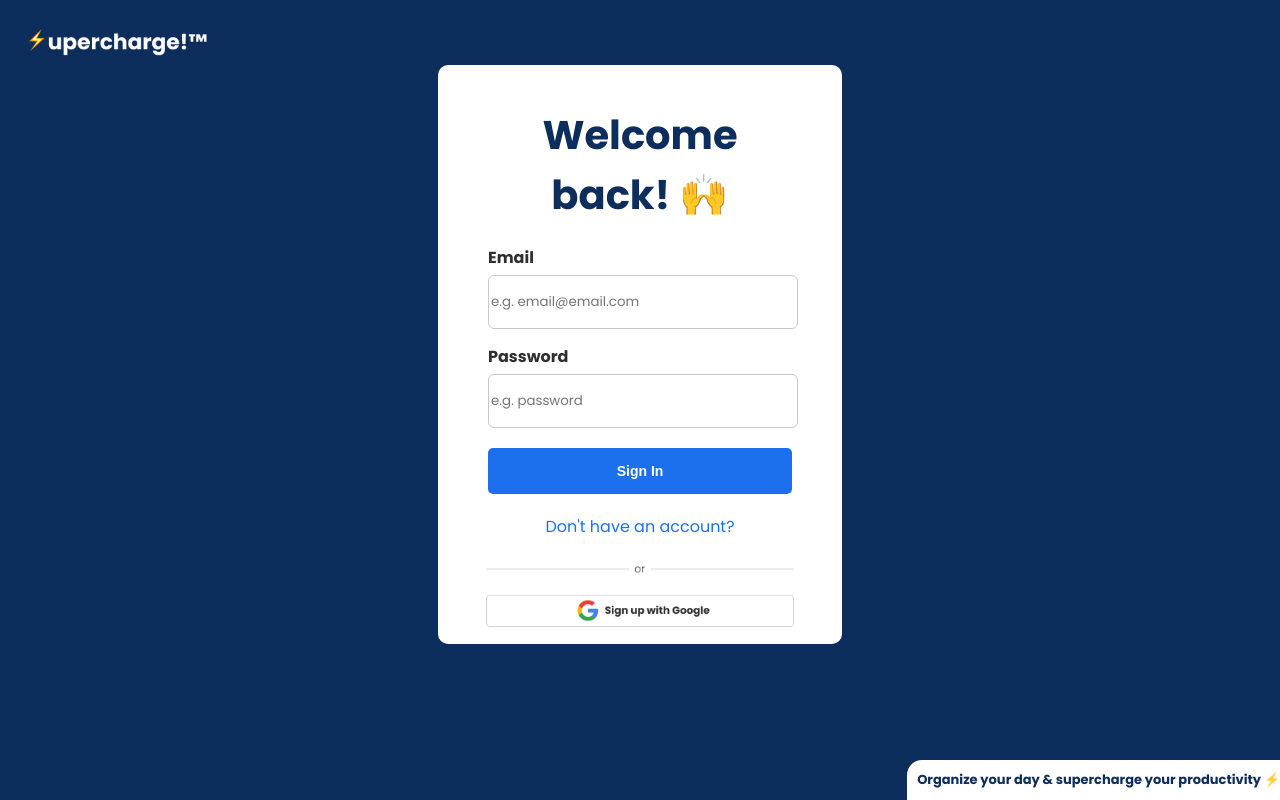
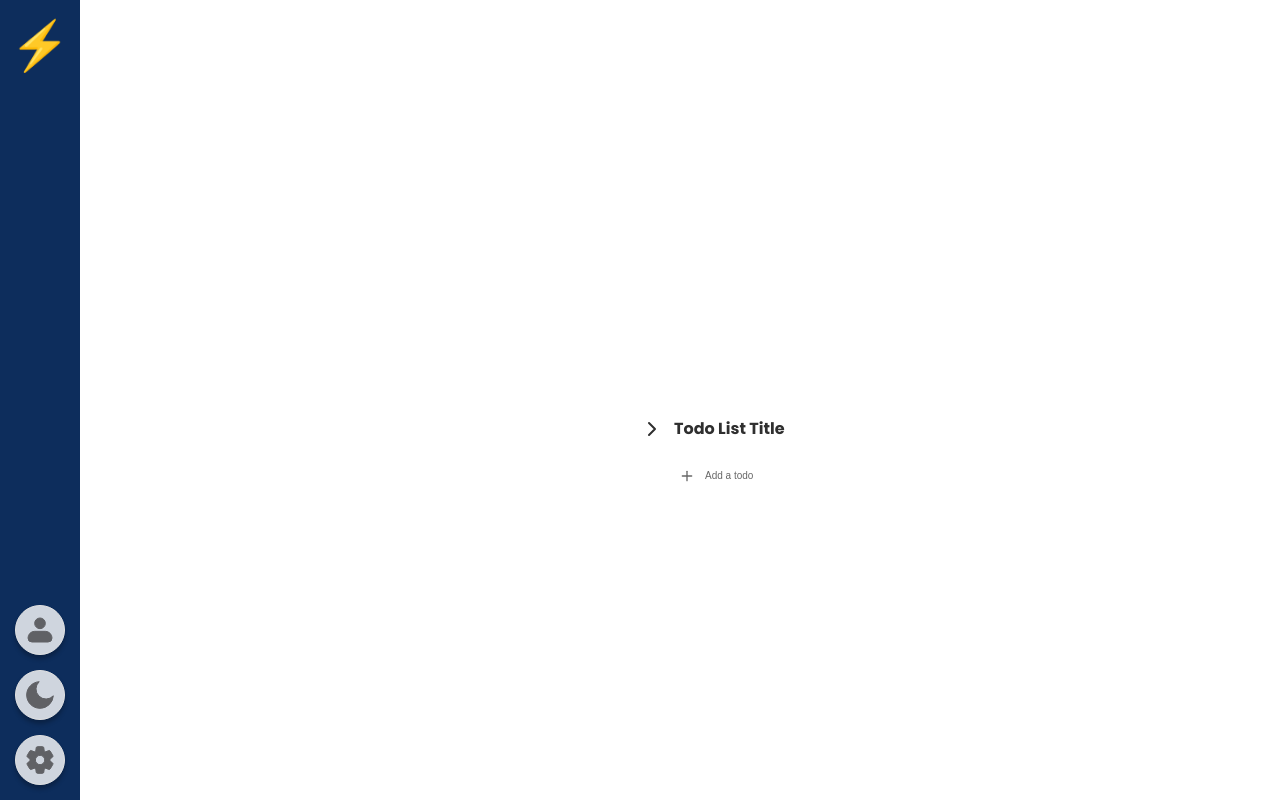
Before and after one commit to Int-Angel/supercharge, a React (Create React App) app: page / in a window 1280 px wide. Built offline with nearby package versions, Linux system fonts and the light colour scheme; no server answers.

Commit message:
feat: todo list

```diff
--- a/src/App.tsx
+++ b/src/App.tsx
@@ -12,7 +12,7 @@ function App() {
         padding: 0,
       }}
     >
-      <LogIn />
+      <Dashboard />
       {/* <LogIn/> */}
     </div>
   );
--- a/src/components/Todo/style.scss
+++ b/src/components/Todo/style.scss
@@ -16,7 +16,7 @@
 
     cursor: pointer;
     border-radius: 4px;
-    padding: 10px 20px;
+    //padding: 10px 20px;
     transition: all 0.2s ease-in-out;
     &:hover{
         background: #f8f9ff;
--- /dev/null
+++ b/src/components/TodoList/TodoList.tsx
@@ -0,0 +1,53 @@
+import { useState } from "react";
+import "./style.scss";
+import { ChevronDown, ChevronRight, Plus } from "react-feather";
+import Todo from "../Todo/Todo";
+
+interface Props {
+  id: string;
+  title: string;
+}
+
+export default function TodoList({ id, title }: Props) {
+  const [isExpanded, setIsExpanded] = useState(false);
+  const Icon = isExpanded ? ChevronDown : ChevronRight;
+
+  return (
+    <div className="TodoListContainer">
+      <div className="TodoListTitleContainer">
+        <Icon
+          className="TodoListIcon"
+          onClick={() => setIsExpanded(!isExpanded)}
+        />
+        <p className="TodoListTitle">{title}</p>
+      </div>
+      {isExpanded ? (
+        <div className="TodoListList">
+          <Todo
+            id="1"
+            description="todo description"
+            completed={false}
+            priority={3}
+          />
+          <Todo
+            id="1"
+            description="todo description"
+            completed={false}
+            priority={3}
+          />
+          <Todo
+            id="1"
+            description="todo description"
+            completed={false}
+            priority={3}
+          />
+        </div>
+      ) : null}
+
+      <div className="TodoListAddButton">
+        <Plus className="TodoListAddIcon" size={16} />
+        <p className="TodoListAddText">Add a todo</p>
+      </div>
+    </div>
+  );
+}
--- /dev/null
+++ b/src/components/TodoList/style.scss
@@ -0,0 +1,70 @@
+@import '../../colors.scss';
+
+.TodoListContainer{
+    width: 100%;
+    height: auto;
+
+    display: flex;
+    flex-direction: column;
+    align-items: flex-start;
+
+    .TodoListTitleContainer{
+        display: flex;
+        flex-direction: row;
+        align-items: center;
+        justify-content: flex-start;
+
+        gap: 10px;
+
+        .TodoListIcon{
+            cursor: pointer;
+            color: $text-dark-2;
+        }
+
+        .TodoListTitle{
+            font-family: Poppins;
+            font-size: 16px;
+            font-style: normal;
+            font-weight: 700;
+
+            color: $text-dark-2;
+        }
+    }
+
+    .TodoListList{
+        width: 100%;
+        display: flex;
+        flex-direction: column;
+        align-items: flex-start;
+        justify-content: flex-start;
+
+        gap: 10px;
+
+        margin-left: 34px;
+    }
+
+    .TodoListAddButton{
+        display: flex;
+        flex-direction: row;
+        align-items: center;
+        justify-content: flex-start;
+
+        gap: 10px;
+
+        cursor: pointer;
+        border-radius: 4px;
+        padding: 3px 5px;
+
+        color: $text-light;
+        font-size: 10px;
+
+        margin-left: 34px;
+
+
+        transition: all 0.2s ease-in-out;
+        &:hover{
+            background: #f8f9ff;
+        }
+
+    }
+}
--- a/src/screens/Dashboard/Dashboard.tsx
+++ b/src/screens/Dashboard/Dashboard.tsx
@@ -1,8 +1,7 @@
 import React from "react";
 import "./style.scss";
 import Sidebar from "../../components/Sidebar/Sidebar";
-import Button from "../../components/Button/Button";
-import Todo from "../../components/Todo/Todo";
+import TodoList from "../../components/TodoList/TodoList";
 
 export default function Dashboard() {
   return (
@@ -15,12 +14,7 @@ export default function Dashboard() {
           left: "50%",
         }}
       >
-        <Todo
-          id="1"
-          description="todo description"
-          completed={false}
-          priority={3}
-        />
+        <TodoList id="1" title="Todo List Title" />
       </div>
     </div>
   );
```
